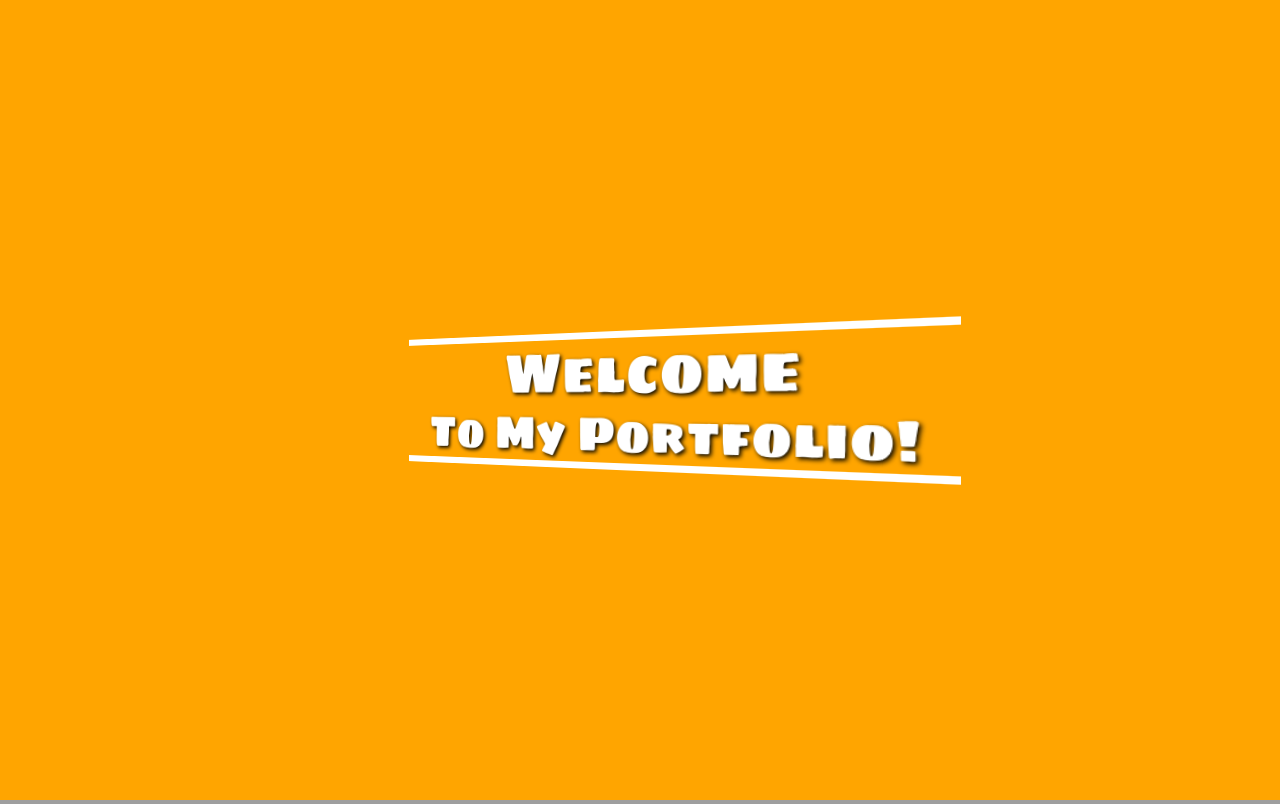
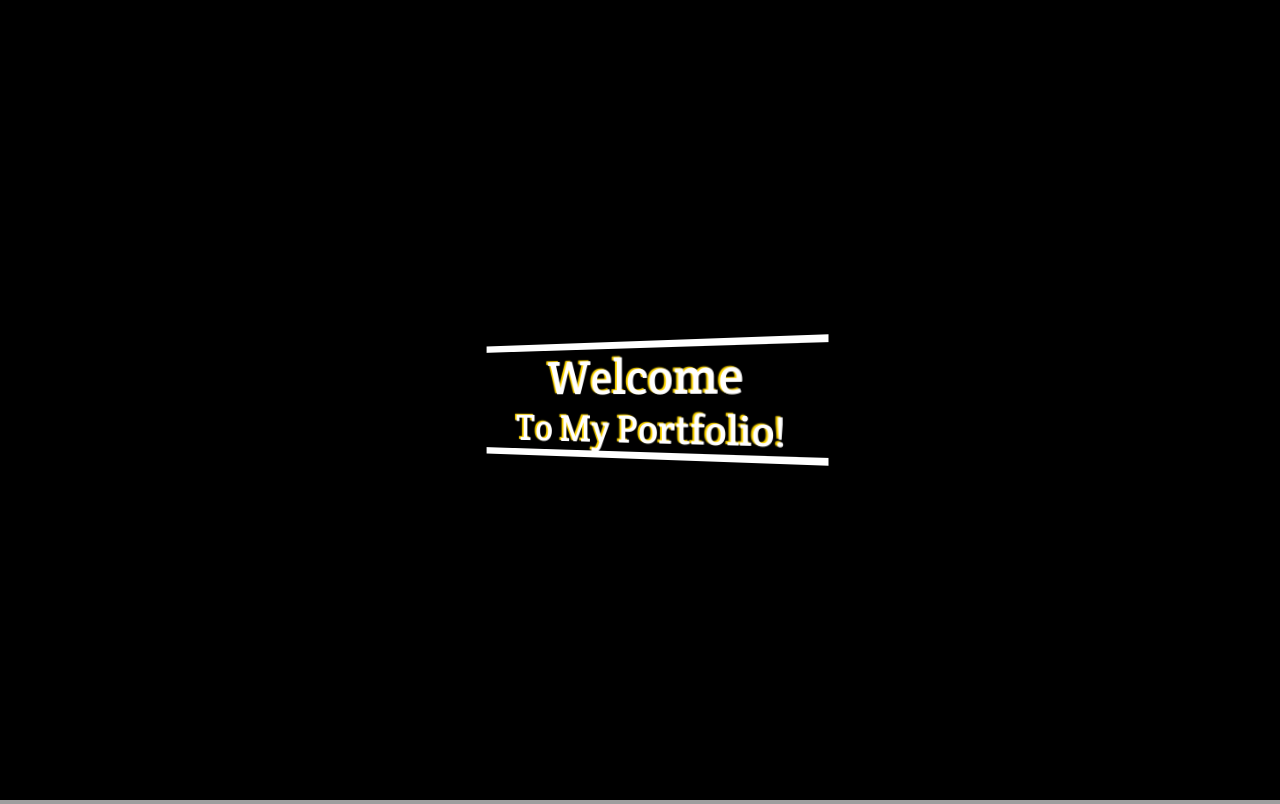
Before and after one commit to jkoo87/portfolio, a PHP site: page / in a window 1280 px wide. Shown: the top 804 px of the page. Run offline with PHP 8.4, Linux system fonts and the light colour scheme; some libraries are stand-ins or nearby versions; grey boxes are pictures that could not be loaded.

Commit message:
minor fix on intro page

```diff
--- a/css/main.css
+++ b/css/main.css
@@ -9,7 +9,8 @@ body {
   flex-direction: row;
   justify-content: center;
   align-items: center;
-  background-color: #ffa500;
+  background-color: black;
+  /*background-color: #ffa500;*/
   height: 100vh;
   margin: 0;
   position: relative;
@@ -25,7 +26,8 @@ body {
   text-align: center;
   font-size: 0px;
   color: white;
-  text-shadow: 2px 2px 4px black;
+  text-shadow: -2px -1px 1px gold;
+  /*text-shadow: 2px 2px 4px black;*/
   animation: initialMotion 1s ease-in 3;
   z-index: 1;
 }
@@ -33,7 +35,7 @@ body {
 
 .titleContainer:first-child {
     padding: 0px 30px;
-    font-family: 'Sigmar One', cursive;
+    font-family: 'Crete Round', serif;
 }
 
 #myName{
@@ -49,8 +51,8 @@ body {
   }
   to {
     font-size: 0px;
-    border-top: 10px solid #8c3a1e;
-    border-bottom: 10px solid #cc4949;
+    border-top: 10px solid white;
+    border-bottom: 10px solid white;
   }
 }
 
--- a/index.html
+++ b/index.html
@@ -5,7 +5,7 @@
   <link rel="stylesheet" type="text/css" href="css/normalize.css">
   <link rel="stylesheet" type="text/css" href="./js/jquery.fullPage.css">
   <link rel="stylesheet" type="text/css" href="./css/main.css">
-  <link href="https://fonts.googleapis.com/css?family=Sigmar+One" rel="stylesheet">
+  <link href="https://fonts.googleapis.com/css?family=Crete+Round" rel="stylesheet">
   <title>WELCOME</title>
 </head>
 
--- a/js/main.js
+++ b/js/main.js
@@ -8,7 +8,7 @@ $(()=> {
     });
     setTimeout(()=> {
       $(".titleContainer").css({
-        "font-size": "60px",
+        "font-size": "50px",
         transition: "all 1s cubic-bezier(0.03, 0.63, 0.77, 1.21)",
         transform: "perspective( 500px ) rotateY(-50deg) rotateX(-30deg)",
         "-webkit-transform": " perspective( 500px ) rotateY(-50deg) rotateX(-30deg)",
@@ -42,7 +42,7 @@ $(()=> {
       setTimeout(resetFlip, 1000)
       setTimeout(()=>{
         $("#titleSubName").css({
-          "font-size": "50px"
+          "font-size": "40px"
         })
       },1000);
     }, 5500);
@@ -62,12 +62,12 @@ $(()=> {
       });
       setTimeout(()=>{
         $("#myName").css({
-          "font-size": "100px"
+          "font-size": "80px"
         });
       }, 1000)
       setTimeout(()=>{
         $(".titleContainer").css({
-          "min-height": "650px"
+          "min-height": "450px"
         });
       }, 1500)
       // setTimeout(()=>{
@@ -119,16 +119,19 @@ $(()=> {
       }, 2500)
       setTimeout(()=>{
         $(".whoAmI").css({
+          transition: "all 2.5s cubic-bezier(0,-0.1, 0, 1.06)",
           "opacity":"1"
         });
       }, 4500)
       setTimeout(()=>{
         $(".projectsContainer").css({
+          transition: "all 2.5s cubic-bezier(0,-0.1, 0, 1.06)",
           "opacity":"1"
         });
       }, 4800)
       setTimeout(()=>{
         $(".contactMe").css({
+          transition: "all 2.5s cubic-bezier(0,-0.1, 0, 1.06)",
           "opacity":"1"
         });
       }, 5300)
```
